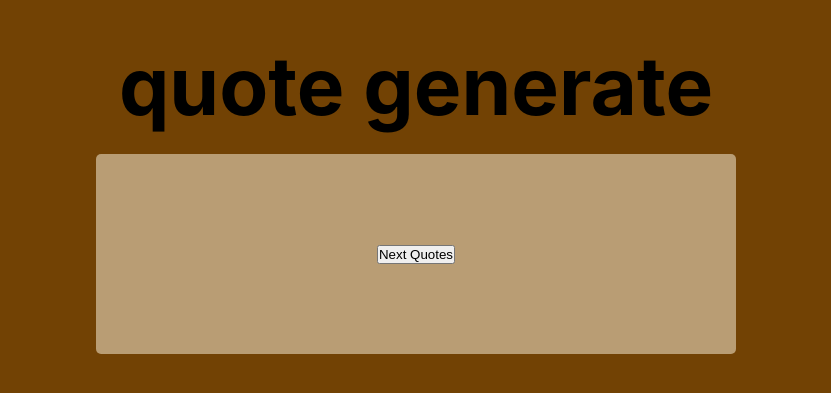
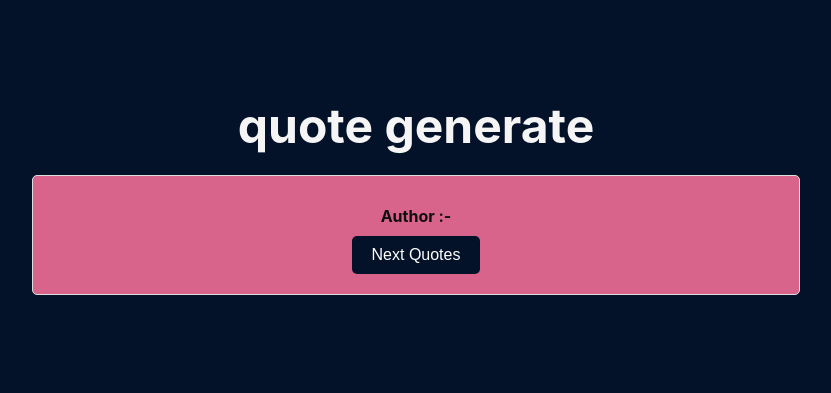
Before and after one commit to jyot4/typicode, a React (Create React App) app: page / in a window 1280 px wide. Shown: the part 205-598 px from the top of the page, without its empty margins (224-1055 px from the left). Built offline with nearby package versions, Linux system fonts and the light colour scheme; no server answers.

Commit message:
first commit

```diff
--- a/src/QuotesGenerator/QuoteGenerator.js
+++ b/src/QuotesGenerator/QuoteGenerator.js
@@ -34,7 +34,7 @@ function getAllQuotes (){
         <div className='quotes'>
        <div className='quotesContent'>
             <h2>{newData.text}</h2>
-            <p>{newData.author}</p>
+            <p><strong>Author :-</strong>  {newData.author}</p>
             <button onClick={getAllQuotes}>Next Quotes</button>
             </div>
             </div>
--- a/src/QuotesGenerator/Quotes.css
+++ b/src/QuotesGenerator/Quotes.css
@@ -1,34 +1,63 @@
-*{
+
+* {
     margin: 0;
     padding: 0;
     box-sizing: border-box;
 }
 
-.quotesMain{
-    width:100vw;
+
+.quotesMain {
+    width: 100vw;
     height: 100vh;
     display: flex;
     flex-direction: column;
     justify-content: center;
     align-items: center;
-    background-color: rgb(114, 66, 4);
-
+    background-color: #041229;
 }
 
+
 .quotesMain h1 {
-    font-size: 80px;
+    font-size: 3rem;
     margin-bottom: 20px;
-
+    color: whitesmoke;
 }
 
-.quotes{
-    border: 1px;
+
+
+.quotes {
+    border: 1px solid #ddd;
     border-radius: 5px;
-    width: 50%;
-    height: 200px;
-    background-color:rgb(185, 157, 116);
-    padding:30px 20px;
-    justify-content: center;
+    width: 60%;
+    max-width: 800px;
+    padding: 20px;
+    background-color: hsl(340, 60%, 62%);
+    color: #0f0e0e;
+    display: flex;
+    flex-direction: column;
     align-items: center;
-    display: flex;
+    text-align: center;
 }
+
+
+.quotesContent h2 {
+    font-size: 1.5rem;
+    margin-bottom: 10px;
+}
+
+
+.quotesContent button {
+    font-size: 1rem;
+    padding: 10px 20px;
+    margin-top: 10px;
+    background-color: #041229;
+    color: white;
+    border: none;
+    border-radius: 5px;
+    cursor: pointer;
+}
+
+
+.quotesContent button:hover {
+    background-color: #1a2d4c;
+}
```
